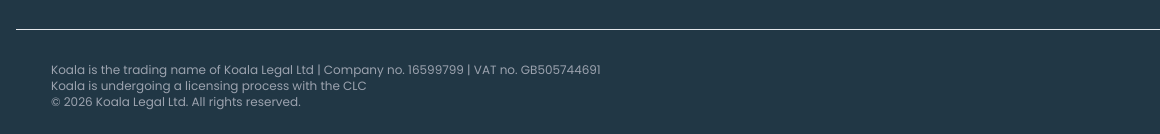
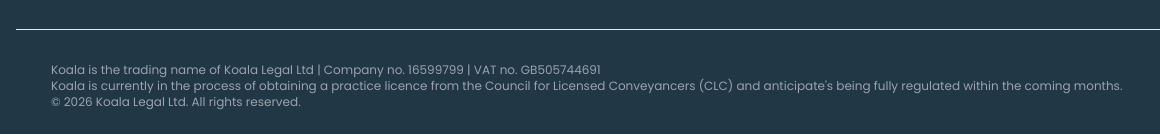
Before and after one commit to koala-hq/koala-hq.github.io, a website: page index.html in a window 1280 px wide. Shown: the part 3546-3680 px from the top of the page, 0-1160 px from the left. Drawn offline with nearby package versions, Linux system fonts and the light colour scheme.

Commit message:
Changed CLC wording on footer
Changed CLC wording on footer in line with Bonnie's request

```diff
--- a/components/footer.html
+++ b/components/footer.html
@@ -61,7 +61,7 @@
       </div>
       <hr class="my-6 border-gray-600 sm:mx-auto lg:my-8" />
       <div class="sm:flex sm:items-center sm:justify-between">
-          <span class="text-xs text-gray-400 text-left pl-[35px]">Koala is the trading name of Koala Legal Ltd | Company no. 16599799 | VAT no. GB505744691<br>Koala is undergoing a licensing process with the CLC<br>© 2026 Koala Legal Ltd. All rights reserved. </span>
+          <span class="text-xs text-gray-400 text-left pl-[35px]">Koala is the trading name of Koala Legal Ltd | Company no. 16599799 | VAT no. GB505744691<br>Koala is currently in the process of obtaining a practice licence from the Council for Licensed Conveyancers (CLC) and anticipate's being fully regulated within the coming months.<br>© 2026 Koala Legal Ltd. All rights reserved. </span>
           <div class="flex mt-4 sm:justify-center sm:mt-0">
             <a href="https://www.facebook.com/koalahq" class="text-gray-400 hover:text-white" target="_blank" rel="noopener noreferrer" aria-label="Facebook">
                 <svg class="w-5 h-5" aria-hidden="true" xmlns="http://www.w3.org/2000/svg" width="24" height="24" fill="currentColor" viewBox="0 0 24 24"><path fill-rule="evenodd" d="M13.135 6H15V3h-1.865a4.147 4.147 0 0 0-4.142 4.142V9H7v3h2v9.938h3V12h2.021l.592-3H12V6.591A.6.6 0 0 1 12.592 6h.543Z" clip-rule="evenodd"/></svg>
```
Also changed, not shown: 1 other file.
